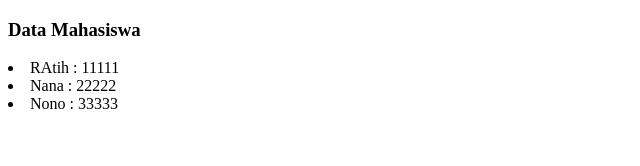
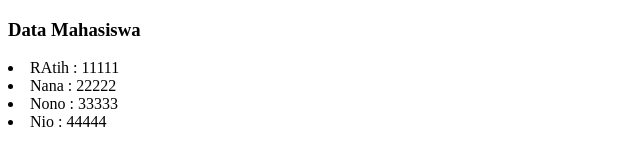
Before and after one commit to nengrat/test, a plain HTML site: page mahasiswa.html in a window 1280 px wide. Shown: the full height of the page, 0-640 px from the left. Drawn offline with Linux system fonts and the light colour scheme.

Commit message:
menambah Nio

```diff
--- a/mahasiswa.html
+++ b/mahasiswa.html
@@ -11,6 +11,7 @@
             <li>RAtih : 11111</li>
             <li>Nana : 22222</li>
             <li>Nono : 33333</li>
+            <li>Nio : 44444</li>
         </ui>
     </body>
 </html>
```
